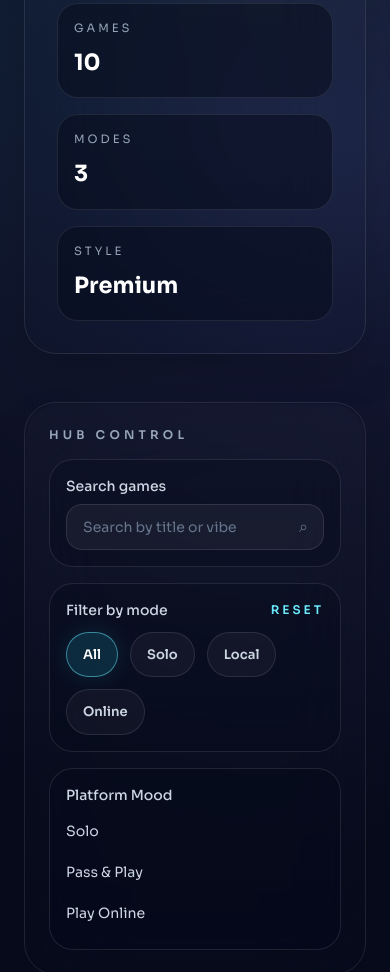
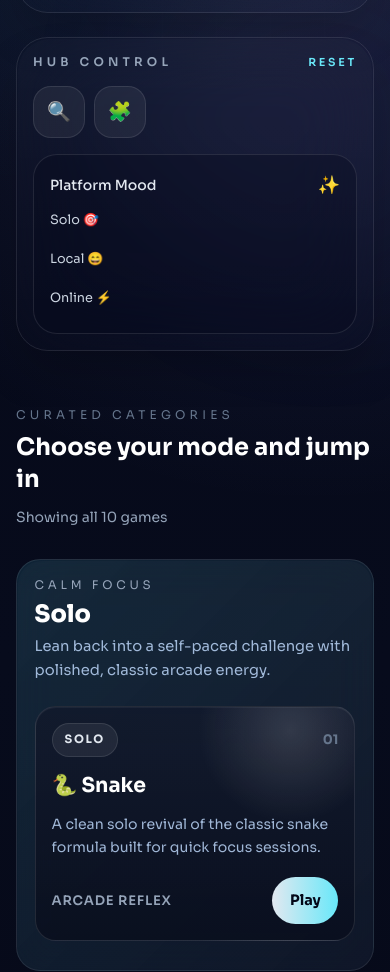
Before and after one commit to veee-om/gaming-hub, a website: page index.html in a window 390 px wide. Shown: the part 612-1584 px from the top of the page. Drawn offline with nearby package versions, Linux system fonts and the light colour scheme.

Commit message:
Refine mobile UI and compact controls

```diff
--- a/index.html
+++ b/index.html
@@ -48,14 +48,14 @@
     </div>
 
     <header class="relative overflow-hidden">
-      <nav class="mx-auto flex max-w-7xl items-center justify-between px-6 py-6 lg:px-10">
+      <nav class="mx-auto flex max-w-7xl items-center justify-between px-4 py-5 sm:px-6 lg:px-10">
         <div class="flex items-center gap-3">
-          <div class="grid h-11 w-11 place-items-center rounded-2xl border border-white/10 bg-white/10 shadow-glow backdrop-blur-xl">
-            <span class="text-lg font-extrabold text-cyan-300">V</span>
+          <div class="grid h-10 w-10 place-items-center rounded-2xl border border-white/10 bg-white/10 shadow-glow backdrop-blur-xl">
+            <span class="text-lg">🎮</span>
           </div>
           <div>
             <p class="text-xs uppercase tracking-[0.35em] text-slate-400">Premium Arcade</p>
-            <h1 class="text-lg font-semibold text-white">Vyom's Gaming Hub</h1>
+            <h1 class="sleek-brand text-lg font-semibold text-white">Vyom's Gaming Hub</h1>
           </div>
         </div>
         <a
@@ -66,35 +66,35 @@
         </a>
       </nav>
 
-      <section class="mx-auto grid max-w-7xl gap-12 px-6 pb-20 pt-8 lg:grid-cols-[1.15fr_0.85fr] lg:px-10 lg:pb-24 lg:pt-10">
-        <div class="hero-card relative overflow-hidden rounded-[2rem] border border-white/10 bg-white/8 p-8 shadow-2xl backdrop-blur-2xl md:p-12">
+      <section class="mx-auto grid max-w-7xl gap-6 px-4 pb-14 pt-4 sm:px-6 lg:grid-cols-[1.15fr_0.85fr] lg:px-10 lg:pb-20 lg:pt-6">
+        <div class="hero-card relative overflow-hidden rounded-[2rem] border border-white/10 bg-white/8 p-6 shadow-2xl backdrop-blur-2xl md:p-10">
           <div class="hero-glow"></div>
-          <p class="relative mb-5 inline-flex rounded-full border border-cyan-300/25 bg-cyan-300/10 px-4 py-2 text-xs font-semibold uppercase tracking-[0.35em] text-cyan-200">
+          <p class="relative mb-4 inline-flex rounded-full border border-cyan-300/25 bg-cyan-300/10 px-4 py-2 text-[11px] font-semibold uppercase tracking-[0.35em] text-cyan-200">
             Experimental Game Collection
           </p>
-          <h2 class="relative max-w-3xl text-4xl font-extrabold leading-tight text-white md:text-6xl">
-            Vyom's Gaming Hub
+          <h2 class="hero-title relative max-w-3xl text-4xl font-extrabold leading-tight text-white md:text-6xl">
+            Vyom's <span>Gaming Hub</span>
           </h2>
-          <p class="relative mt-6 max-w-2xl text-base leading-8 text-slate-300 md:text-lg">
+          <p class="relative mt-4 max-w-2xl text-sm leading-7 text-slate-300 md:text-base">
             A collection of experimental games — from classics to real-time multiplayer systems
           </p>
 
-          <div class="relative mt-8 flex flex-col gap-4 sm:flex-row">
+          <div class="relative mt-6 flex flex-col gap-3 sm:flex-row">
             <a
               href="#games"
-              class="inline-flex items-center justify-center rounded-full bg-gradient-to-r from-cyan-400 via-sky-400 to-indigo-500 px-7 py-3 text-sm font-semibold text-slate-950 transition duration-300 hover:scale-[1.02] hover:shadow-[0_12px_35px_rgba(56,189,248,0.32)]"
+              class="inline-flex items-center justify-center rounded-full bg-gradient-to-r from-cyan-400 via-sky-400 to-indigo-500 px-6 py-3 text-sm font-semibold text-slate-950 transition duration-300 hover:scale-[1.02] hover:shadow-[0_12px_35px_rgba(56,189,248,0.32)]"
             >
               Play Now
             </a>
             <a
               href="#discover"
-              class="inline-flex items-center justify-center rounded-full border border-white/15 bg-white/5 px-7 py-3 text-sm font-semibold text-slate-200 transition hover:border-white/30 hover:bg-white/10"
+              class="inline-flex items-center justify-center rounded-full border border-white/15 bg-white/5 px-6 py-3 text-sm font-semibold text-slate-200 transition hover:border-white/30 hover:bg-white/10"
             >
               Explore Categories
             </a>
           </div>
 
-          <div class="relative mt-10 grid gap-4 md:grid-cols-3">
+          <div class="relative mt-8 grid grid-cols-3 gap-3">
             <div class="stat-panel">
               <span class="stat-label">Games</span>
               <strong class="stat-value">10</strong>
@@ -110,53 +110,65 @@
           </div>
         </div>
 
-        <aside class="dashboard-shell rounded-[2rem] border border-white/10 bg-white/8 p-6 shadow-2xl backdrop-blur-2xl">
-          <p class="mb-4 text-xs font-semibold uppercase tracking-[0.35em] text-slate-400">Hub Control</p>
-          <div class="space-y-4">
-            <div class="rounded-3xl border border-white/10 bg-slate-950/40 p-4">
-              <label for="search" class="mb-2 block text-sm font-medium text-slate-300">Search games</label>
-              <div class="relative">
-                <input
-                  id="search"
-                  type="search"
-                  placeholder="Search by title or vibe"
-                  class="w-full rounded-2xl border border-white/10 bg-white/5 px-4 py-3 pr-11 text-sm text-white outline-none transition placeholder:text-slate-500 focus:border-cyan-300/60 focus:bg-white/8"
-                />
-                <span class="pointer-events-none absolute inset-y-0 right-4 flex items-center text-slate-500">⌕</span>
-              </div>
-            </div>
-
-            <div id="discover" class="rounded-3xl border border-white/10 bg-slate-950/40 p-4">
-              <div class="mb-3 flex items-center justify-between">
-                <p class="text-sm font-medium text-slate-300">Filter by mode</p>
+        <aside class="dashboard-shell rounded-[2rem] border border-white/10 bg-white/8 p-4 shadow-2xl backdrop-blur-2xl">
+          <div class="compact-toolbar">
+            <div class="toolbar-topline">
+              <p class="text-xs font-semibold uppercase tracking-[0.35em] text-slate-400">Hub Control</p>
               <button
                 id="reset-filters"
-                  class="text-xs font-semibold uppercase tracking-[0.25em] text-cyan-300 transition hover:text-cyan-200"
+                class="text-[11px] font-semibold uppercase tracking-[0.25em] text-cyan-300 transition hover:text-cyan-200"
               >
                 Reset
               </button>
             </div>
-              <div class="flex flex-wrap gap-3" id="filter-chips">
+
+            <div class="toolbar-actions">
+              <div class="tool-chip">
+                <button id="search-toggle" class="tool-icon" type="button" aria-expanded="false" aria-controls="search-panel">
+                  🔍
+                </button>
+                <div id="search-panel" class="tool-panel hidden">
+                  <label for="search" class="sr-only">Search games</label>
+                  <input
+                    id="search"
+                    type="search"
+                    placeholder="Search games"
+                    class="w-full rounded-2xl border border-white/10 bg-white/5 px-4 py-3 text-sm text-white outline-none transition placeholder:text-slate-500 focus:border-cyan-300/60 focus:bg-white/8"
+                  />
+                </div>
+              </div>
+
+              <div class="tool-chip">
+                <button id="filter-toggle" class="tool-icon" type="button" aria-expanded="false" aria-controls="filter-panel">
+                  🧩
+                </button>
+                <div id="filter-panel" class="tool-panel hidden">
+                  <div class="flex flex-wrap gap-2" id="filter-chips">
                     <button class="filter-chip active" data-filter="All">All</button>
                     <button class="filter-chip" data-filter="Solo">Solo</button>
                     <button class="filter-chip" data-filter="Local">Local</button>
                     <button class="filter-chip" data-filter="Online">Online</button>
                   </div>
                 </div>
+              </div>
+            </div>
 
-            <div class="rounded-3xl border border-white/10 bg-slate-950/40 p-4">
-              <p class="text-sm font-medium text-slate-300">Platform Mood</p>
-              <div class="mt-4 space-y-3">
+            <div id="discover" class="rounded-3xl border border-white/10 bg-slate-950/30 p-4">
+              <div class="mb-3 flex items-center justify-between">
+                <p class="text-sm font-medium text-slate-200">Platform Mood</p>
+                <span class="text-lg">✨</span>
+              </div>
+              <div class="space-y-3">
                 <div class="mood-row">
-                  <span>Solo</span>
+                  <span>Solo 🎯</span>
                   <div class="mood-meter solo-meter"></div>
                 </div>
                 <div class="mood-row">
-                  <span>Pass &amp; Play</span>
+                  <span>Local 😄</span>
                   <div class="mood-meter local-meter"></div>
                 </div>
                 <div class="mood-row">
-                  <span>Play Online</span>
+                  <span>Online ⚡</span>
                   <div class="mood-meter online-meter"></div>
                 </div>
               </div>
@@ -166,11 +178,11 @@
       </section>
     </header>
 
-    <main id="games" class="mx-auto max-w-7xl px-6 pb-20 lg:px-10">
-      <section class="mb-10 flex flex-col gap-3 md:flex-row md:items-end md:justify-between">
+    <main id="games" class="mx-auto max-w-7xl px-4 pb-16 sm:px-6 lg:px-10">
+      <section class="mb-8 flex flex-col gap-3 md:flex-row md:items-end md:justify-between">
         <div>
           <p class="text-xs uppercase tracking-[0.35em] text-slate-500">Curated categories</p>
-          <h3 class="mt-2 text-3xl font-bold text-white">Choose your mode and jump in</h3>
+          <h3 class="mt-2 text-2xl font-bold text-white sm:text-3xl">Choose your mode and jump in</h3>
         </div>
         <p id="results-count" class="text-sm text-slate-400">Showing all 10 games</p>
       </section>
--- a/main.js
+++ b/main.js
@@ -7,6 +7,7 @@ const gameSections = [
     themeClass: "theme-solo",
     games: [
       {
+        emoji: "🐍",
         title: "Snake",
         url: "https://veee-om.github.io/snake/",
         tag: "Solo",
@@ -23,6 +24,7 @@ const gameSections = [
     themeClass: "theme-local",
     games: [
       {
+        emoji: "🎲",
         title: "Snake & Ladder",
         url: "https://veee-om.github.io/snake-ladder/",
         tag: "Local",
@@ -30,6 +32,7 @@ const gameSections = [
         description: "A playful digital take on the timeless board game with quick turns and momentum swings."
       },
       {
+        emoji: "👑",
         title: "Ludo",
         url: "https://veee-om.github.io/ludo/",
         tag: "Local",
@@ -37,6 +40,7 @@ const gameSections = [
         description: "Race your tokens home in a colorful local showdown with chance, timing, and tension."
       },
       {
+        emoji: "🔢",
         title: "Number Duel",
         url: "https://veee-om.github.io/number-duel/",
         tag: "Local",
@@ -44,6 +48,7 @@ const gameSections = [
         description: "A sharp two-player numbers challenge that rewards prediction, speed, and outsmarting."
       },
       {
+        emoji: "🧠",
         title: "Predict It",
         url: "https://veee-om.github.io/predict-it/",
         tag: "Local",
@@ -51,6 +56,7 @@ const gameSections = [
         description: "A light competitive guessing game built for laughs, feints, and surprising reversals."
       },
       {
+        emoji: "🏝️",
         title: "Island Game",
         url: "https://veee-om.github.io/island-game/",
         tag: "Local",
@@ -67,6 +73,7 @@ const gameSections = [
     themeClass: "theme-online",
     games: [
       {
+        emoji: "🏏",
         title: "Hand Cricket",
         url: "https://hand-cricket-ou5k.onrender.com/",
         tag: "Online",
@@ -74,6 +81,7 @@ const gameSections = [
         description: "A multiplayer spin on street cricket where every move feels like a clutch call."
       },
       {
+        emoji: "🪜",
         title: "Snake & Ladder Live",
         url: "https://saap-seedhi-live.onrender.com/",
         tag: "Online",
@@ -81,6 +89,7 @@ const gameSections = [
         description: "The classic climb-and-drop formula reimagined for synchronous online sessions."
       },
       {
+        emoji: "🌍",
         title: "GeoArena",
         url: "https://geo-arena.onrender.com/",
         tag: "Online",
@@ -88,6 +97,7 @@ const gameSections = [
         description: "A live geographic battleground built for quick thinking, map instinct, and momentum."
       },
       {
+        emoji: "🏙️",
         title: "Urban Planner",
         url: "https://urban-planner.onrender.com/",
         tag: "Online",
@@ -107,6 +117,10 @@ const emptyState = document.getElementById("empty-state");
 const resetFiltersButton = document.getElementById("reset-filters");
 const filterChips = [...document.querySelectorAll(".filter-chip")];
 const loadingScreen = document.getElementById("loading-screen");
+const searchToggle = document.getElementById("search-toggle");
+const filterToggle = document.getElementById("filter-toggle");
+const searchPanel = document.getElementById("search-panel");
+const filterPanel = document.getElementById("filter-panel");
 
 let activeFilter = "All";
 
@@ -156,7 +170,7 @@ function renderSections(searchTerm = "", filter = "All") {
 
       card.querySelector(".tag-badge").textContent = game.tag;
       card.querySelector(".game-index").textContent = `${String(index + 1).padStart(2, "0")}`;
-      card.querySelector(".game-title").textContent = game.title;
+      card.querySelector(".game-title").textContent = `${game.emoji} ${game.title}`;
       card.querySelector(".game-description").textContent = game.description;
       card.querySelector(".game-genre").textContent = game.genre;
 
@@ -196,6 +210,25 @@ function updateFilterState(nextFilter) {
   renderSections(searchInput.value, activeFilter);
 }
 
+function closePanels() {
+  [searchPanel, filterPanel].forEach((panel) => panel.classList.add("hidden"));
+  [searchToggle, filterToggle].forEach((button) => {
+    button.setAttribute("aria-expanded", "false");
+    button.classList.remove("active");
+  });
+}
+
+function togglePanel(button, panel) {
+  const willOpen = panel.classList.contains("hidden");
+  closePanels();
+
+  if (willOpen) {
+    panel.classList.remove("hidden");
+    button.setAttribute("aria-expanded", "true");
+    button.classList.add("active");
+  }
+}
+
 searchInput.addEventListener("input", () => {
   renderSections(searchInput.value, activeFilter);
 });
@@ -211,6 +244,23 @@ resetFiltersButton.addEventListener("click", () => {
   updateFilterState("All");
 });
 
+searchToggle.addEventListener("click", () => {
+  togglePanel(searchToggle, searchPanel);
+  if (!searchPanel.classList.contains("hidden")) {
+    searchInput.focus();
+  }
+});
+
+filterToggle.addEventListener("click", () => {
+  togglePanel(filterToggle, filterPanel);
+});
+
+document.addEventListener("click", (event) => {
+  if (!event.target.closest(".tool-chip")) {
+    closePanels();
+  }
+});
+
 window.addEventListener("load", () => {
   window.setTimeout(() => {
     loadingScreen.classList.add("opacity-0", "pointer-events-none");
--- a/style.css
+++ b/style.css
@@ -75,6 +75,19 @@ body::before {
   position: relative;
 }
 
+.sleek-brand,
+.hero-title span {
+  background: linear-gradient(90deg, #e2e8f0 0%, #67e8f9 45%, #818cf8 100%);
+  -webkit-background-clip: text;
+  background-clip: text;
+  color: transparent;
+}
+
+.hero-title {
+  letter-spacing: -0.05em;
+  text-wrap: balance;
+}
+
 .hero-card::after,
 .dashboard-shell::after,
 .category-shell::after {
@@ -107,7 +120,7 @@ body::before {
 
 .stat-label {
   display: block;
-  font-size: 0.72rem;
+  font-size: 0.65rem;
   text-transform: uppercase;
   letter-spacing: 0.26em;
   color: rgb(148 163 184);
@@ -116,8 +129,64 @@ body::before {
 .stat-value {
   display: block;
   margin-top: 0.55rem;
-  font-size: 1.4rem;
+  font-size: 1.15rem;
   color: white;
+}
+
+.compact-toolbar {
+  display: flex;
+  flex-direction: column;
+  gap: 1rem;
+}
+
+.toolbar-topline {
+  display: flex;
+  align-items: center;
+  justify-content: space-between;
+  gap: 1rem;
+}
+
+.toolbar-actions {
+  display: flex;
+  flex-wrap: wrap;
+  gap: 0.75rem;
+}
+
+.tool-chip {
+  position: relative;
+}
+
+.tool-icon {
+  width: 52px;
+  height: 52px;
+  border-radius: 18px;
+  border: 1px solid rgba(255, 255, 255, 0.1);
+  background: rgba(255, 255, 255, 0.06);
+  display: grid;
+  place-items: center;
+  font-size: 1.2rem;
+  transition: transform 180ms ease, border-color 180ms ease, background 180ms ease;
+}
+
+.tool-icon:hover,
+.tool-icon.active {
+  transform: translateY(-2px);
+  border-color: rgba(103, 232, 249, 0.45);
+  background: rgba(34, 211, 238, 0.14);
+}
+
+.tool-panel {
+  position: absolute;
+  top: calc(100% + 0.75rem);
+  left: 0;
+  z-index: 20;
+  min-width: min(76vw, 320px);
+  padding: 0.85rem;
+  border-radius: 1.2rem;
+  border: 1px solid rgba(255, 255, 255, 0.12);
+  background: rgba(2, 6, 23, 0.92);
+  backdrop-filter: blur(18px);
+  box-shadow: 0 20px 50px rgba(2, 6, 23, 0.42);
 }
 
 .filter-chip {
@@ -125,8 +194,8 @@ body::before {
   background: rgba(255, 255, 255, 0.04);
   color: rgb(203 213 225);
   border-radius: 999px;
-  padding: 0.75rem 1rem;
-  font-size: 0.82rem;
+  padding: 0.6rem 0.85rem;
+  font-size: 0.76rem;
   font-weight: 600;
   transition: all 180ms ease;
 }
@@ -144,7 +213,7 @@ body::before {
   align-items: center;
   gap: 1rem;
   color: rgb(203 213 225);
-  font-size: 0.88rem;
+  font-size: 0.8rem;
 }
 
 .mood-row span {
@@ -185,7 +254,7 @@ body::before {
 
 .category-shell {
   border-radius: 2rem;
-  padding: 2rem;
+  padding: 1.25rem;
   border: 1px solid rgba(255, 255, 255, 0.09);
   backdrop-filter: blur(20px);
   overflow: hidden;
@@ -219,16 +288,17 @@ body::before {
 
 .category-title {
   margin-top: 0.35rem;
-  font-size: clamp(1.9rem, 3vw, 2.6rem);
+  font-size: clamp(1.5rem, 3vw, 2.2rem);
   line-height: 1.1;
   font-weight: 800;
   color: white;
 }
 
 .category-copy {
-  max-width: 34rem;
+  max-width: 32rem;
   color: rgb(191 219 254 / 0.82);
-  line-height: 1.7;
+  line-height: 1.6;
+  font-size: 0.92rem;
 }
 
 .card-rail-wrapper {
@@ -238,8 +308,8 @@ body::before {
 .card-rail {
   display: grid;
   grid-auto-flow: column;
-  grid-auto-columns: minmax(270px, 320px);
-  gap: 1.2rem;
+  grid-auto-columns: minmax(236px, 290px);
+  gap: 0.95rem;
   overflow-x: auto;
   padding-bottom: 0.7rem;
   scrollbar-width: thin;
@@ -256,12 +326,12 @@ body::before {
 }
 
 .game-card {
-  min-height: 280px;
+  min-height: 250px;
   display: flex;
   flex-direction: column;
   gap: 1rem;
-  padding: 1.25rem;
-  border-radius: 1.6rem;
+  padding: 1rem;
+  border-radius: 1.3rem;
   border: 1px solid rgba(255, 255, 255, 0.1);
   background:
     radial-gradient(circle at var(--mx, 80%) var(--my, 10%), rgba(255, 255, 255, 0.14), transparent 28%),
@@ -316,7 +386,7 @@ body::before {
 }
 
 .game-title {
-  font-size: 1.5rem;
+  font-size: 1.28rem;
   line-height: 1.2;
   font-weight: 700;
   color: white;
@@ -324,8 +394,8 @@ body::before {
 
 .game-description {
   color: rgb(191 219 254 / 0.82);
-  line-height: 1.75;
-  font-size: 0.96rem;
+  line-height: 1.6;
+  font-size: 0.88rem;
 }
 
 .game-genre {
@@ -391,11 +461,11 @@ body::before {
 
 @media (max-width: 900px) {
   .category-shell {
-    padding: 1.4rem;
+    padding: 1.1rem;
   }
 
   .card-rail {
-    grid-auto-columns: minmax(250px, 86vw);
+    grid-auto-columns: minmax(220px, 84vw);
   }
 }
 
@@ -407,7 +477,7 @@ body::before {
   }
 
   .game-card {
-    min-height: 260px;
+    min-height: 235px;
   }
 
   .mood-row {
@@ -419,4 +489,12 @@ body::before {
   .mood-row span {
     width: auto;
   }
+
+  .tool-panel {
+    min-width: min(84vw, 290px);
+  }
+
+  .toolbar-actions {
+    gap: 0.55rem;
+  }
 }
```
Lines whose indentation alone changed are shown as unchanged.
